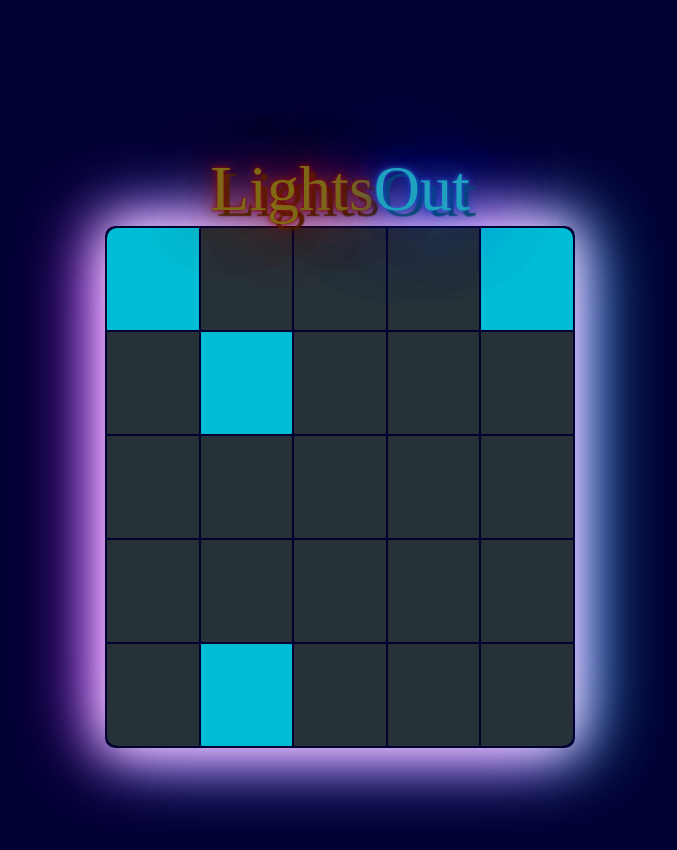
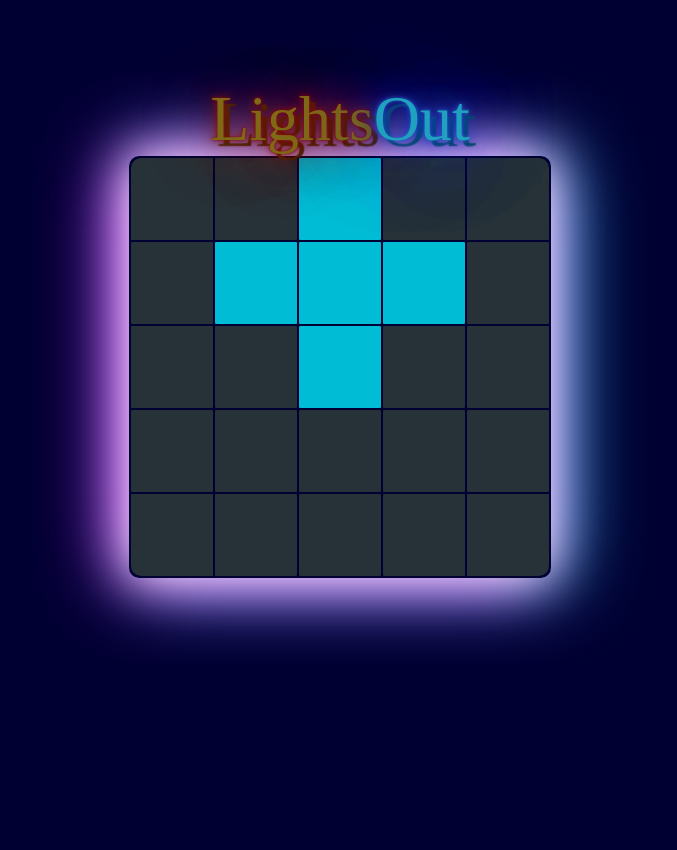
Before and after one commit to nooice/lights-out, a React (Create React App) app: page / in a window 1280 px wide. Shown: the whole page, without its empty margins (300-977 px from the left). Built offline with nearby package versions, Linux system fonts and the light colour scheme; a web font is replaced by a local one.

Commit message:
more styling

```diff
--- a/src/Board.css
+++ b/src/Board.css
@@ -1,9 +1,8 @@
 .Board {
-  margin: 0 auto;
+  margin: auto;
   border-radius: 10px;
   /* box-shadow: 10px 10px 0 red; */
   box-shadow: 0 0 50px #fff, -10px 0 80px #f0f, 10px 0 80px #0ff;
-  max-width: 90%;
 }
 
 table tr:first-child td:first-child {
@@ -28,6 +27,7 @@ table tr:last-child td:last-child {
   display: flex;
   align-items: center;
   justify-content: center;
+  margin-top: -15em;
 }
 
 .neon-orange {
@@ -53,7 +53,7 @@ table tr:last-child td:last-child {
 
 .winner .neon-blue,
 .winner .neon-orange {
-  font-size: 200px;
+  font-size: 6em;
 }
 
 @keyframes neon-orange {
--- a/src/Board.js
+++ b/src/Board.js
@@ -20,7 +20,7 @@ class Board extends Component {
     super(props);
     this.state = ({
       hasWon: false,
-      board: this.createBoard()
+      board: this.props.testBoard
     })
   }
 
--- a/src/Cell.css
+++ b/src/Cell.css
@@ -1,9 +1,10 @@
 .Cell {
-  height: 100px;
-  width: 100px;
+  height: 5em;
+  width: 5em;
   border-radius: 1px;
   background-color: #263238;
   transition: background-color 0.7s ease;
+  max-width: 18vw;
 }
 
 .Cell-lit {
```
